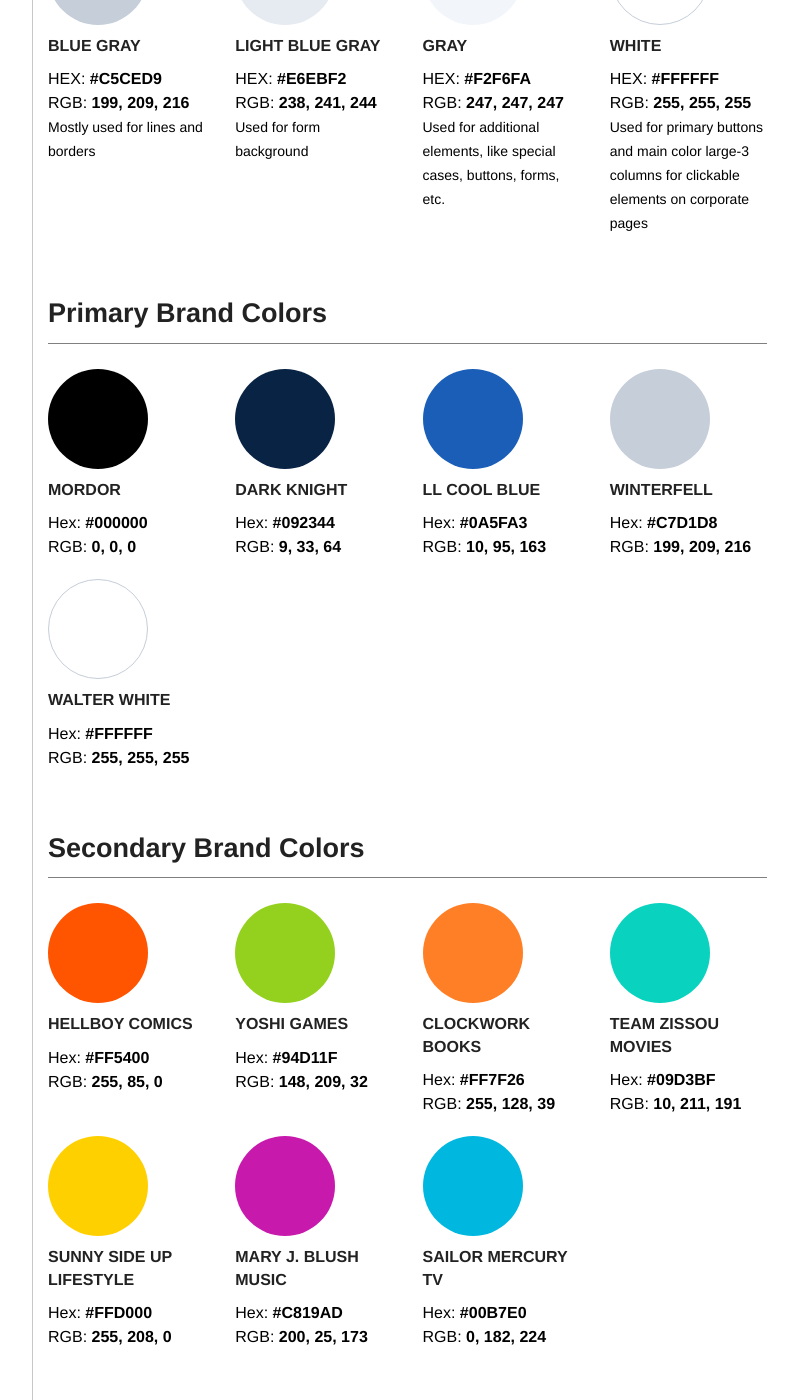
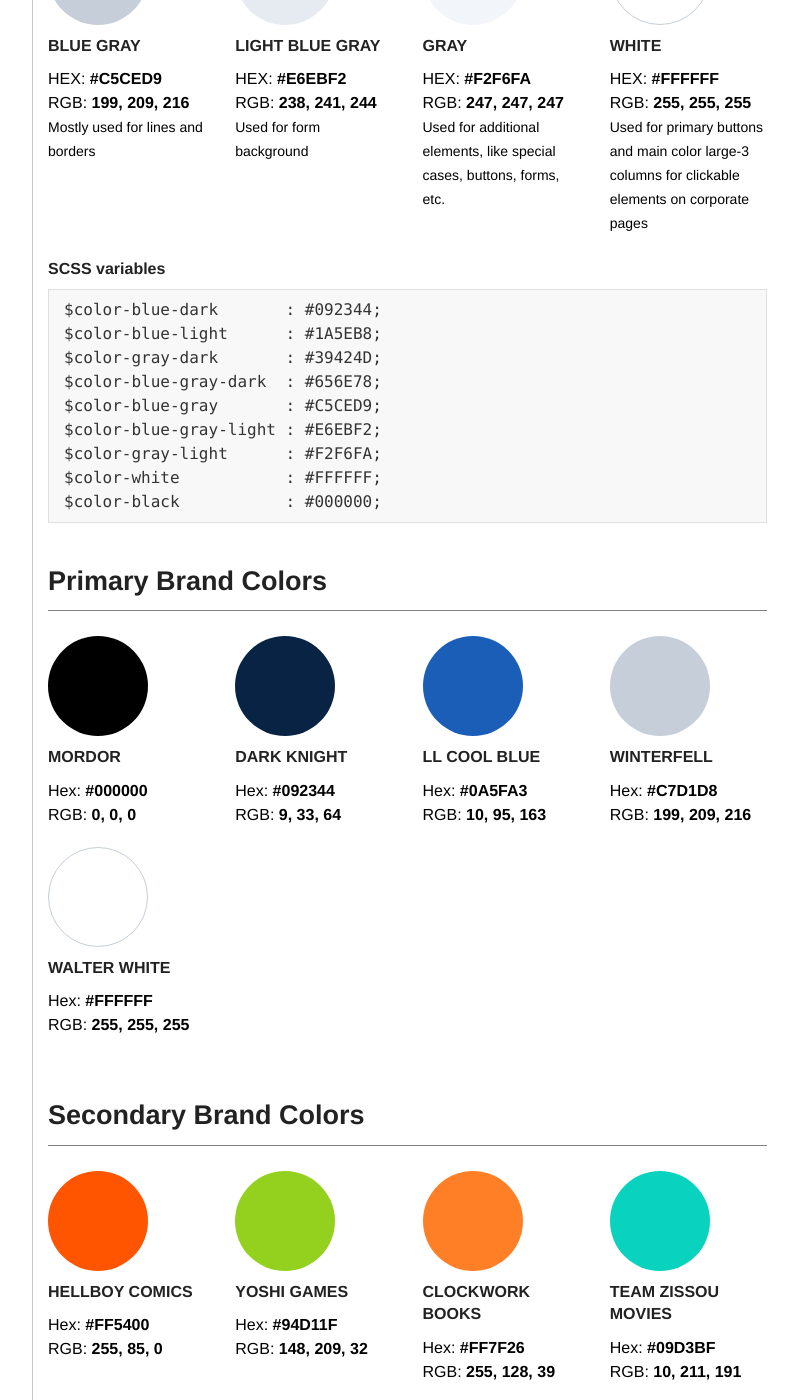
Before and after one commit to Wikia/style-guide, a Jekyll site: the page built from section/colors/index.html, in a window 1280 px wide and 1400 px high, scrolled down 690 px. Shown: the whole window, without its empty margins (358-1156 px from the left). Built offline with Jekyll 4.4.1, drawn with Linux system fonts in a browser that asks for light colours; some of the changed text lies outside the part shown.

Commit message:
add scss variables for colors

```diff
--- a/section/colors/index.html
+++ b/section/colors/index.html
@@ -72,6 +72,18 @@ layout: default
 		<span class="description">Used for primary buttons and main color large-3 columns for clickable elements on corporate pages</span>
 	</div>
 </div>
+
+<h6>SCSS variables</h6>
+<pre><code>$color-blue-dark       : #092344;
+$color-blue-light      : #1A5EB8;
+$color-gray-dark       : #39424D;
+$color-blue-gray-dark  : #656E78;
+$color-blue-gray       : #C5CED9;
+$color-blue-gray-light : #E6EBF2;
+$color-gray-light      : #F2F6FA;
+$color-white           : #FFFFFF;
+$color-black           : #000000;
+</code></pre>
 
 <h4 class="section-header">Primary Brand Colors</h4>
 <div class="row">
@@ -158,3 +170,13 @@ layout: default
 	</div>
     <div class="large-3 columns"></div>
 </div>
+
+<h6>SCSS variables</h6>
+<pre><code>$color-hub-comics    : #FF5400;
+$color-hub-games     : #94D11F;
+$color-hub-books     : #FF7F26;
+$color-hub-movies    : #09D3BF;
+$color-hub-lifestyle : #FFD000;
+$color-hub-music     : #C819AD;
+$color-hub-tv        : #00B7E0;
+</code></pre>
```
